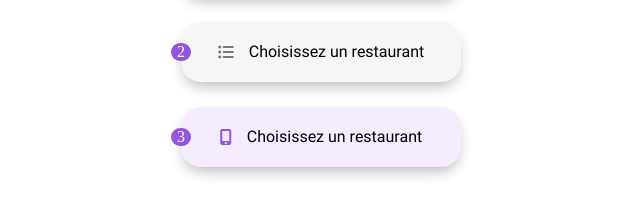
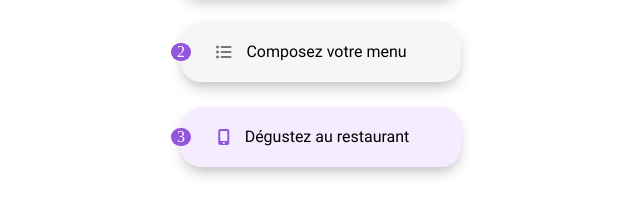
Before and after one commit to Niabag/projet_3, a website: page index.html in a window 1280 px wide. Shown: the part 496-712 px from the top of the page, 319-959 px from the left. Drawn offline with Linux system fonts and the light colour scheme; a web font is replaced by a local one.

Commit message:
alignement du textes dans les cards

```diff
--- a/index.html
+++ b/index.html
@@ -45,13 +45,13 @@
                 <div class="block-fonctionnement__card">
                     <div class="block-fonctionnement__num"><span>2</span></div>
                     <i class="fa-solid fa-list-ul block-fonctionnement__icon"></i>
-                    <p>Choisissez un restaurant</p>
+                    <p class="block-fonctionnement__texte-1">Composez votre menu</p>
                 </div>
                 <!--Card 3-->
                 <div class="block-fonctionnement__card-rose">
                     <div class="block-fonctionnement__num"><span>3</span></div>
                     <i class="fa-solid fa-mobile-screen-button block-fonctionnement__icon-violet"></i>
-                    <p>Choisissez un restaurant</p>
+                    <p class="block-fonctionnement__texte-2">Dégustez au restaurant</p>
                 </div>
             </div>
         </section>
--- a/sass/pages/_index.scss
+++ b/sass/pages/_index.scss
@@ -34,6 +34,14 @@
         color: $blanc;
     }
 
+    &__texte-1{
+        margin-right: 20px;
+    }
+
+    &__texte-2{
+        margin-right: 15px;
+    }
+
     &__icon{
         @include fonctionnement-icon;
     }
```
Also changed, not shown: public/css/style.css, 1 other file.
